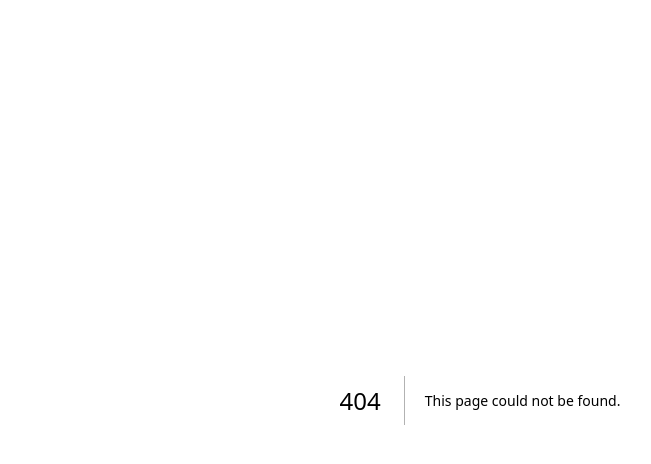
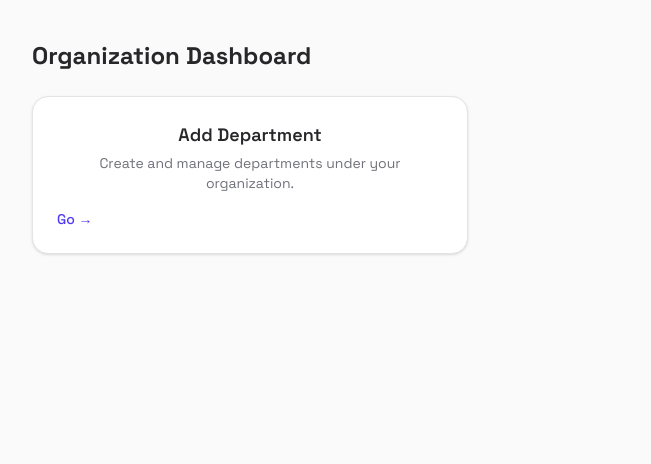
Before and after one commit to isakibul/paperless-client, a Next.js app: page /dashboard/organization in a window 1280 px wide. Before the commit this address had no page. Shown: the top 464 px of the page, without its empty margins (160-811 px from the left). Built offline with nearby package versions, Linux system fonts and the light colour scheme.

Commit message:
feat: orgnization dashboard

```diff
--- /dev/null
+++ b/src/app/dashboard/organization/page.jsx
@@ -0,0 +1,38 @@
+"use client";
+
+import { useRouter } from "next/navigation";
+
+export default function OrganizationDashboard() {
+  const router = useRouter();
+
+  return (
+    <div className="min-h-screen bg-zinc-50 dark:bg-zinc-950 px-6 py-10">
+      <div className="mx-auto max-w-4xl">
+        <h1 className="mb-6 text-2xl font-bold text-zinc-800 dark:text-zinc-100">
+          Organization Dashboard
+        </h1>
+
+        <div className="grid grid-cols-1 sm:grid-cols-2 gap-6">
+          {/* Add Department Card */}
+          <button
+            onClick={() => router.push("/organization/departments/add")}
+            className="flex flex-col items-start justify-between rounded-2xl border border-zinc-200 dark:border-zinc-800 bg-white dark:bg-zinc-900 p-6 shadow-sm transition hover:shadow-md hover:border-indigo-500"
+          >
+            <div>
+              <h2 className="text-lg font-semibold text-zinc-800 dark:text-zinc-100">
+                Add Department
+              </h2>
+              <p className="mt-1 text-sm text-zinc-500">
+                Create and manage departments under your organization.
+              </p>
+            </div>
+
+            <span className="mt-4 text-sm font-medium text-indigo-600">
+              Go →
+            </span>
+          </button>
+        </div>
+      </div>
+    </div>
+  );
+}
--- a/src/components/auth/forms/OrganizationLogin.jsx
+++ b/src/components/auth/forms/OrganizationLogin.jsx
@@ -2,6 +2,7 @@
 
 import axios from "axios";
 import { ErrorMessage, Field, Form, Formik } from "formik";
+import { useRouter } from "next/navigation";
 import * as Yup from "yup";
 
 const validationSchema = Yup.object({
@@ -17,6 +18,7 @@ const validationSchema = Yup.object({
 });
 
 export default function OrganizationLogin() {
+  const router = useRouter();
   return (
     <Formik
       initialValues={{
@@ -38,6 +40,8 @@ export default function OrganizationLogin() {
           );
 
           setStatus({ success: "Login successful" });
+
+          router.push("/dashboard/organization");
         } catch (error) {
           setStatus({
             error:
```
